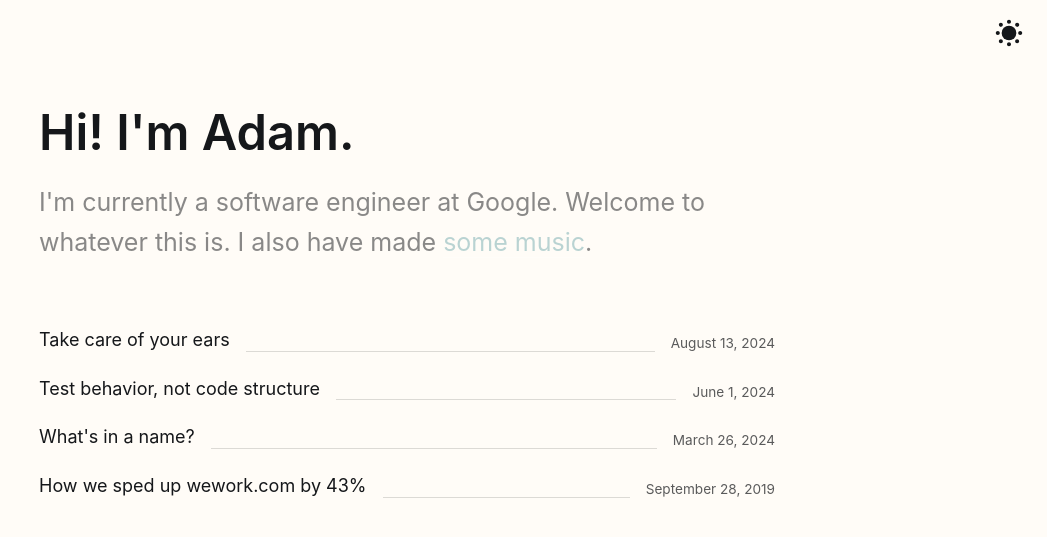
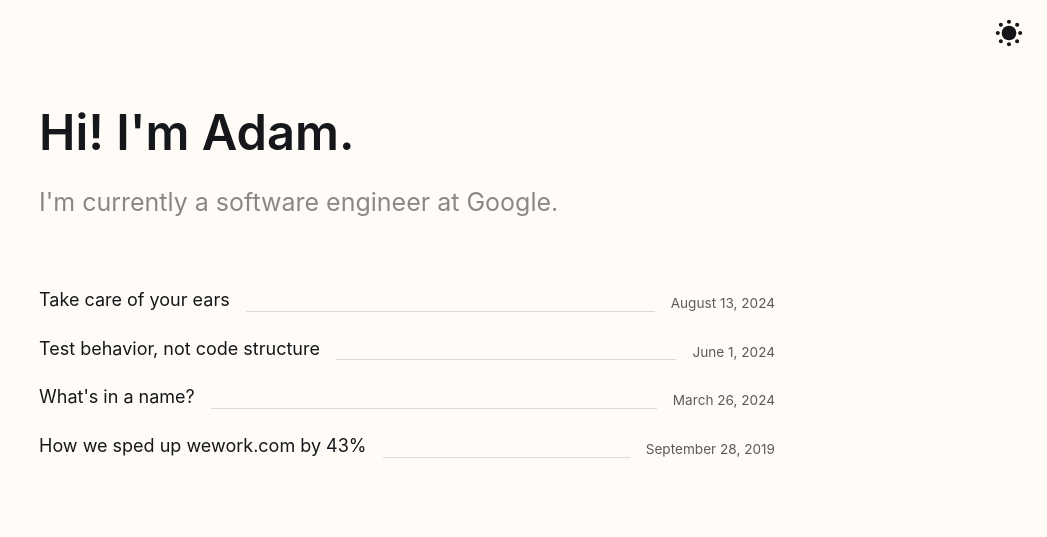
Before and after one commit to adamraider/blog, a Jekyll site: the page built from index.html, in a window 1280 px wide. Shown: the top 537 px of the page, without its empty margins (233-1280 px from the left). Built offline with Jekyll 4.4.1, drawn with Linux system fonts in a browser that asks for light colours; some web fonts are replaced.

Commit message:
Update index.html

```diff
--- a/index.html
+++ b/index.html
@@ -5,7 +5,7 @@ layout: default
 <div class="container">
   <header style="margin-bottom: 4rem;">
     <h1 style="margin-bottom: 0">Hi! I'm Adam.</h1>
-    <p class="subheading"> I'm currently a software engineer at Google. Welcome to whatever this is. I also have made <a href="https://youtube.com/ixraider">some music</a>.</p>
+    <p class="subheading"> I'm currently a software engineer at Google.</p>
   </header>
   <div class="posts">
     {% for post in site.posts %}
```
